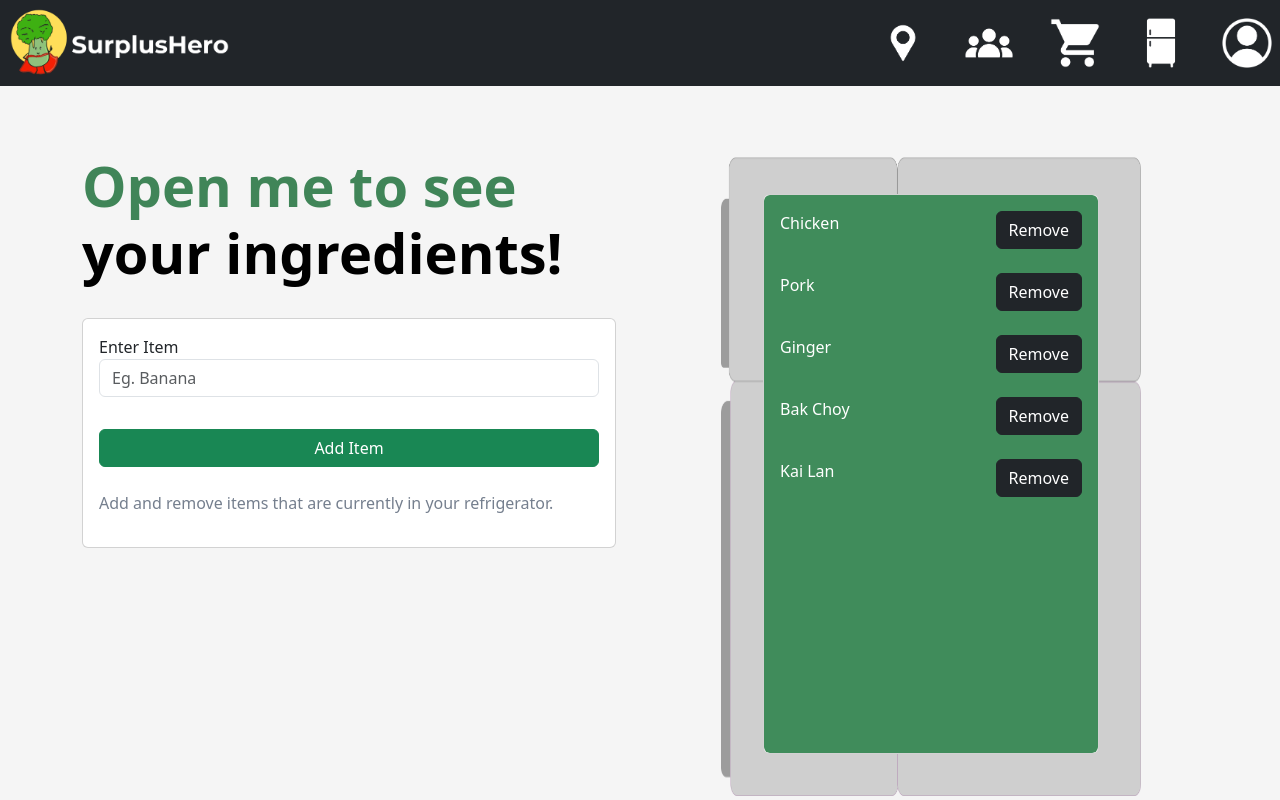
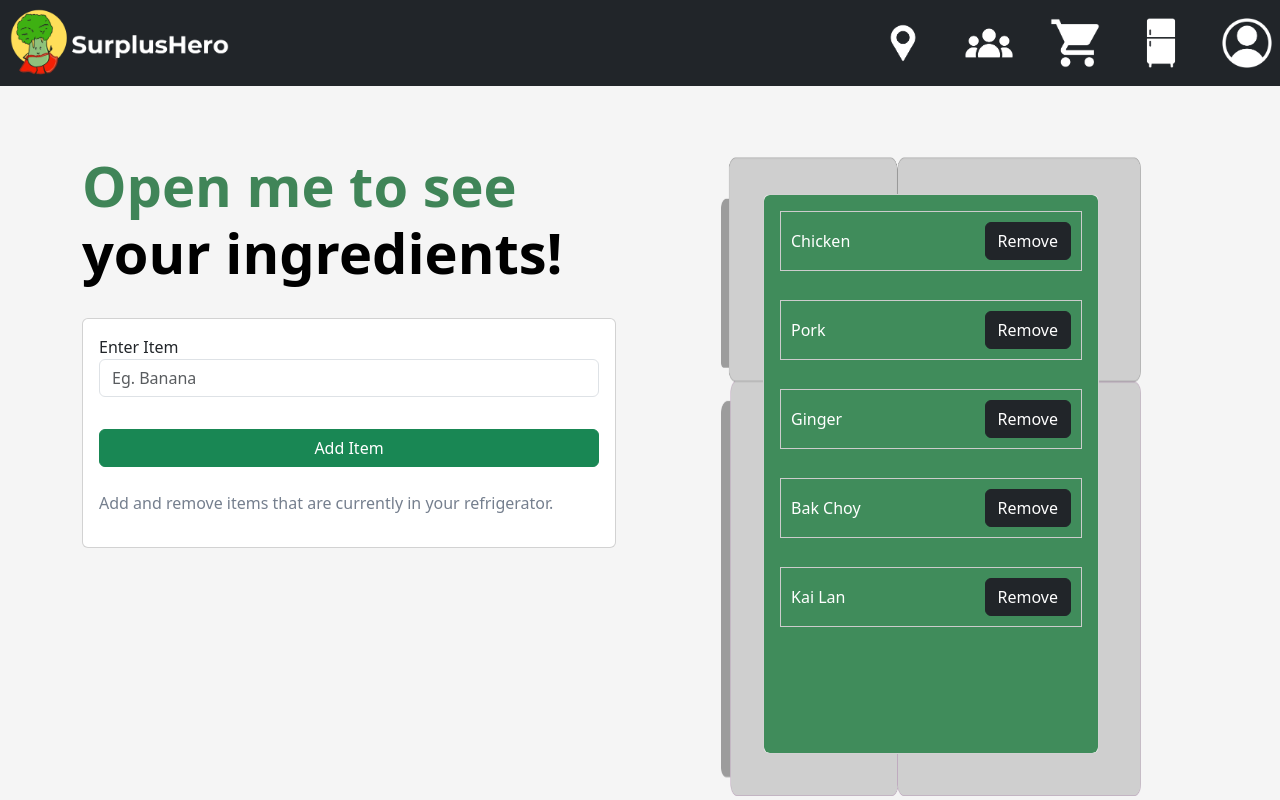
Before and after one commit to robinsjules/WAD2-Project, a Vue app in the folder SuperplusHero/: page /fridge in a window 1280 px wide. Both pictures are taken after a click on the picture 931 px from the left and 446 px from the top of the page. Built offline with nearby package versions, Linux system fonts and the light colour scheme.

Commit message:
readrecipe changes

```diff
--- a/SuperplusHero/src/views/Fridge.vue
+++ b/SuperplusHero/src/views/Fridge.vue
@@ -30,6 +30,15 @@ display: none;
 
 .hidden {
   display: none;
+}
+
+.ingredient-card {
+  border: 1px solid #ccc; /* Add a border around the card */
+  padding: 10px;
+  display: flex;
+  justify-content: space-between; /* Align label and checkbox to opposite ends */
+  align-items: center; /* Vertically center the content */
+  margin-bottom: 5px; /* Add some space between cards */
 }
 
 </style>
@@ -95,7 +104,7 @@ display: none;
                                     <div class="card-body rounded" style="background-color:#408c5b; color:white">
                                         <ul id="item-list" class="item-list" :class="{ hidden: !isFridgeOpen }">
                                             <li v-for="(item, i) in items">
-                                                <div class="d-flex justify-content-between">
+                                                <div class="d-flex justify-content-between ingredient-card">
                                                     <span class="text-start">{{item}}</span>
                                                     <button @click="items.splice(i, 1)" class="btn btn-dark text-end" >Remove</button>
                                                 </div>
--- a/SuperplusHero/src/views/readRecipe.vue
+++ b/SuperplusHero/src/views/readRecipe.vue
@@ -4,7 +4,7 @@
     <!-- <div class="container-fluid"> -->
       <!-- Start of Hero Image -->
       <div class="row" style="margin-top: 85px; border-bottom: 1px solid; background-color: white; ">
-        <div class="col-md-6 col-12 centered-content">
+        <div class="col-lg-6 col-12 centered-content" >
           <p class="surplus-hero">SurplusHero</p>
           <h1 class="recipe-title">{{ matchingRecipe.title }}</h1>
           <p style="font-size: 1rem;">Suitable for {{ matchingRecipe.diets.join(', ') }}</p>
@@ -24,8 +24,8 @@
           </div>
         </div>
 
-        <div class="col-md-6 col-12 d-flex justify-content-center justify-content-md-end">
-          <img :src="matchingRecipe.image" alt="Recipe Image" style="width: 100%; height: 100%;">
+        <div class="col-lg-6 col-12 d-flex justify-content-center justify-content-md-end">
+          <img :src="matchingRecipe.image" alt="Recipe Image" style="width: 100%; height: 100%;" class="img-fluid custom-image" >
         </div>
       </div>
     <!-- End of Hero Image -->
@@ -123,7 +123,7 @@
         </div>
       </div>
     </div>
-
+    <div class="container">
       <div class="row">
         <!-- Green Box -->
         <div class="col-md-6">
@@ -131,7 +131,6 @@
             <h3>Available Ingredients</h3>
             <div v-if="matchingRecipe">
               <div class="recipe-ingredients">
-
                 <p v-for="step in matchingRecipe.analyzedInstructions[0]?.steps" :key="step.number">
                   <ul>
                     <li v-for="ingredient in step.ingredients" :key="ingredient.id">
@@ -143,18 +142,16 @@
                     </li>
                   </ul>
                 </p>
-
               </div>
             </div>
           </div>
-
+        </div>
 
         <!-- Red Box -->
         <div class="col-md-6">
           <div class="common-box red-box">
             <h3>Missing Ingredients</h3>
             <div v-if="matchingRecipe" class="recipe-ingredients">
-
               <p v-for="step in matchingRecipe.analyzedInstructions[0]?.steps" :key="step.number">
                 <ul>
                   <li v-for="ingredient in step.ingredients" :key="ingredient.id">
@@ -166,7 +163,8 @@
                   </li>
                 </ul>
               </p>
-
+            </div>
+          </div>
         </div>
       </div>
     </div>
@@ -186,8 +184,6 @@
       </div>
     </div>
     <!-- Popup for Remaining Steps: End -->
-  </div>
-</div>
 </template>
 
 <script>
@@ -244,26 +240,21 @@ div {
   margin-top: 1000px
 }
 
-
-.col-12 {
+.custom-image {
   max-width: 100%;
-  overflow: hidden;
-  /* height: 400px !important; */
+  max-height: 80vh;
 }
 
-
-.col-md-6 {
-  max-width: 100%;
-  overflow: hidden;
-  height: 90vh !important;
+@media (max-width: 992px) {
+  .custom-image {
+    max-height: 60vh;
+  }
 }
 
 .main-content {
   padding-top: 20px;
   margin: 5% 5% 0 5%;
 }
-
-
 
 .centered-content {
   display: flex;
@@ -330,20 +321,17 @@ div {
 }
 
 .common-box {
-  margin: 24px;
-  color: black;
+  color: rgb(0, 0, 0);
   padding: 10px;
   border-radius: 5px;
 }
 
 .green-box {
   background-color: rgb(226, 246, 244);
-  margin-right: 12px;
 }
 
 .red-box {
   background-color: rgb(246, 226, 226);
-  margin-left: 12px;
 }
 
 .popup {
```
Lines whose indentation alone changed are shown as unchanged.
